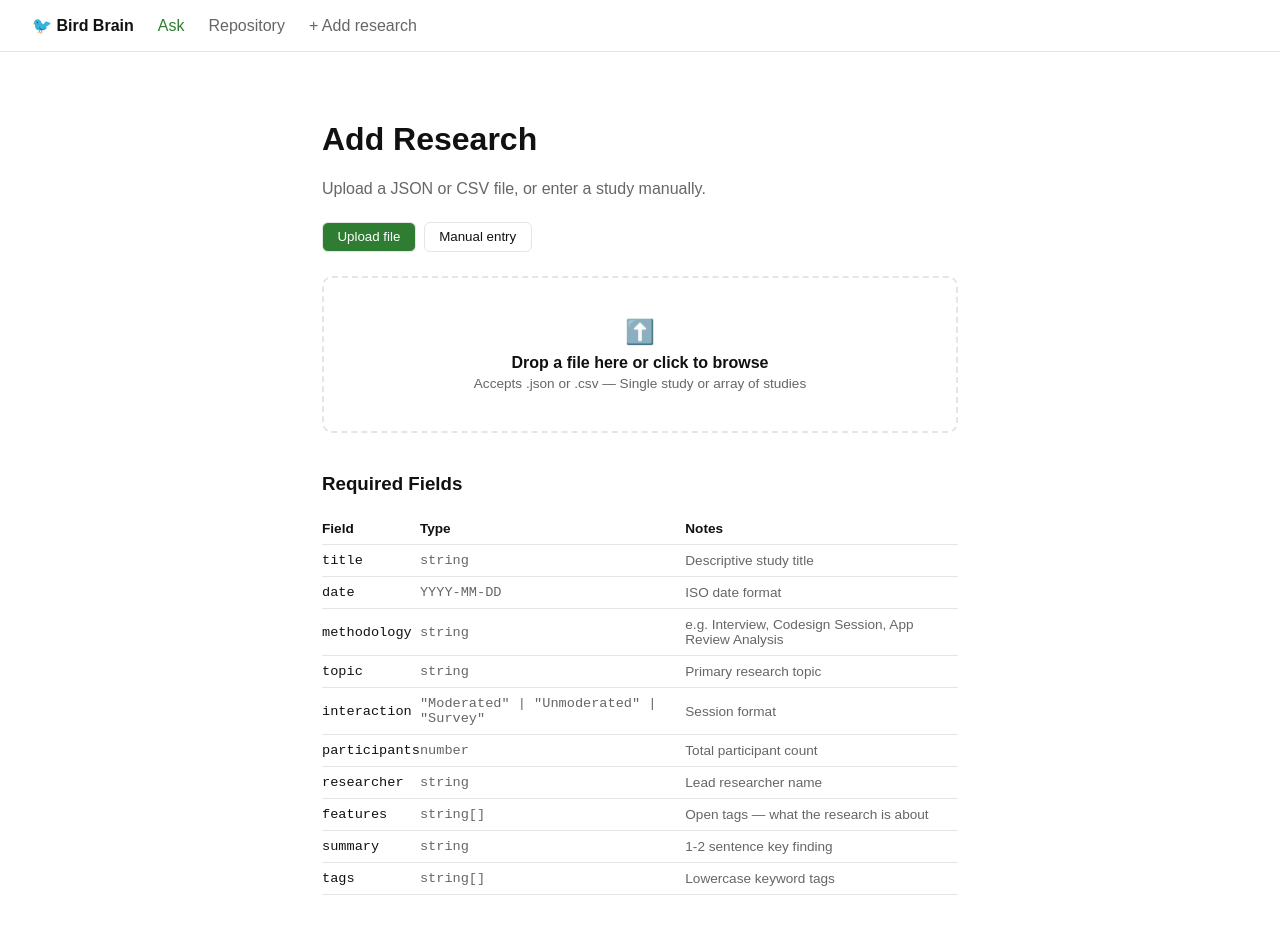
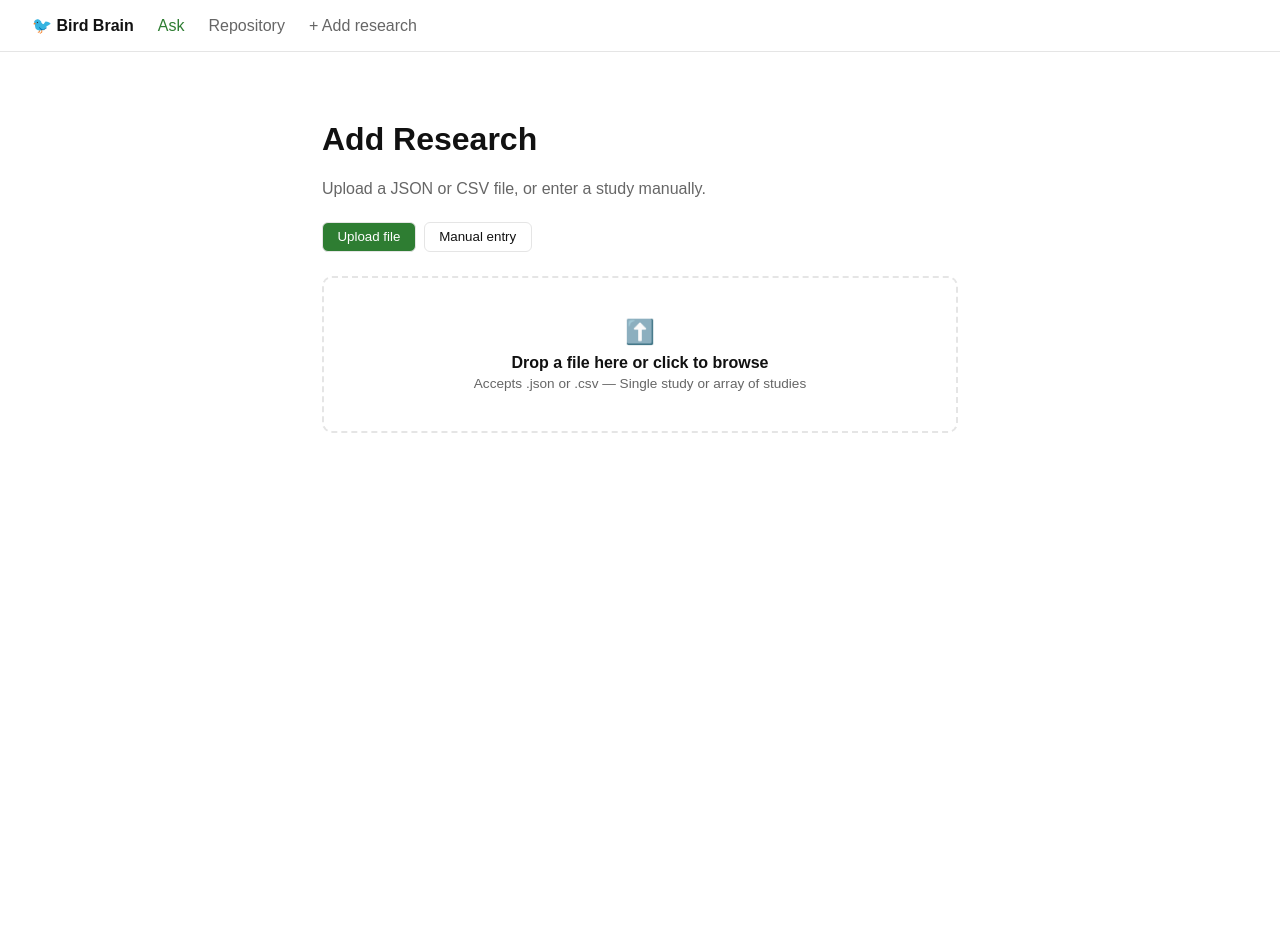
Before and after one commit to JaxLabs/bird-brain, a Next.js app in the folder frontend/: page /add-research in a window 1280 px wide. Shown: the top 934 px of the page. After the commit the page ends 800 px from the top, so only its background shows below. Built offline with nearby package versions, Linux system fonts and the light colour scheme.

Commit message:
Remove Required Fields table from Add Research page
Co-Authored-By: Claude Haiku 4.5 <noreply@anthropic.com>

```diff
--- a/frontend/app/add-research/page.tsx
+++ b/frontend/app/add-research/page.tsx
@@ -499,28 +499,6 @@ export default function AddResearch() {
           )}
         </div>
       )}
-
-      <h3 style={{ marginTop: "2.5rem" }}>Required Fields</h3>
-      <table style={{ width: "100%", borderCollapse: "collapse", fontSize: "0.85rem" }}>
-        <thead>
-          <tr style={{ borderBottom: "1px solid var(--color-border)", textAlign: "left" }}>
-            <th style={{ padding: "0.5rem 0" }}>Field</th>
-            <th style={{ padding: "0.5rem 0" }}>Type</th>
-            <th style={{ padding: "0.5rem 0" }}>Notes</th>
-          </tr>
-        </thead>
-        <tbody>
-          {REQUIRED_FIELDS.map((f) => (
-            <tr key={f.field} style={{ borderBottom: "1px solid var(--color-border)" }}>
-              <td style={{ padding: "0.5rem 0", fontFamily: "monospace" }}>{f.field}</td>
-              <td style={{ padding: "0.5rem 0", color: "var(--color-text-muted)", fontFamily: "monospace" }}>
-                {f.type}
-              </td>
-              <td style={{ padding: "0.5rem 0", color: "var(--color-text-muted)" }}>{f.notes}</td>
-            </tr>
-          ))}
-        </tbody>
-      </table>
     </main>
   );
 }
```
